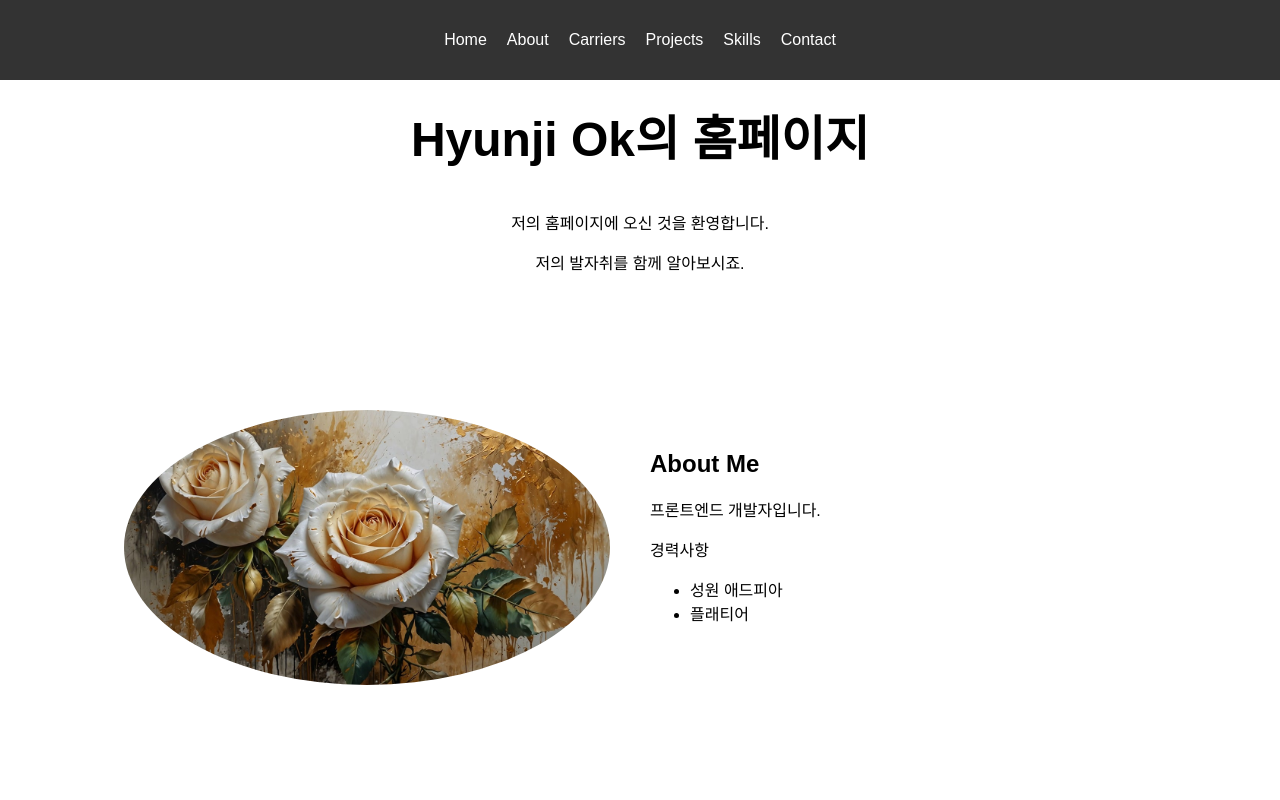
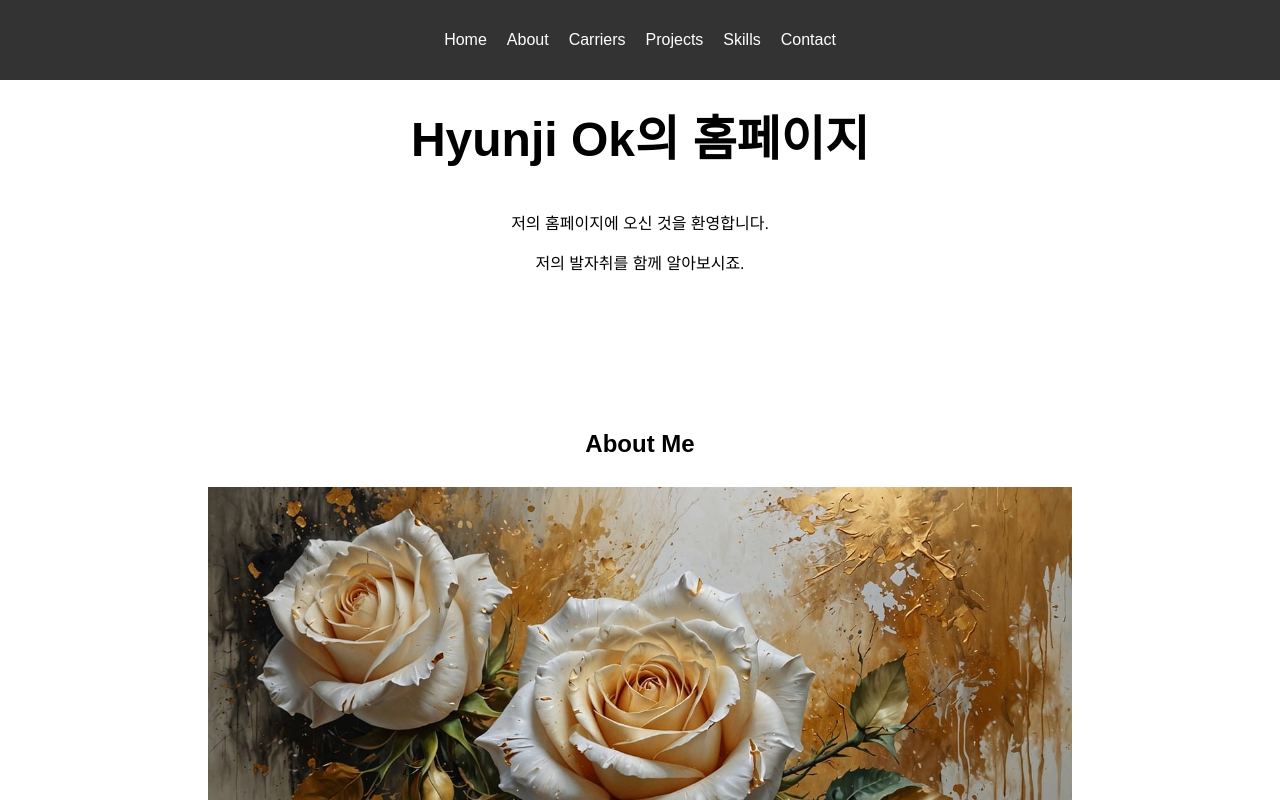
Before and after one commit to hyunji-ok/home, a React (Create React App) app: page / in a window 1280 px wide. Shown: the top 800 px of the page. Built offline with nearby package versions, Linux system fonts and the light colour scheme.

Commit message:
feat: about component 및 css 수정

```diff
--- a/src/App.css
+++ b/src/App.css
@@ -71,22 +71,18 @@ section {
 }
 
 /* about section */
-.about {
-  display: flex;
-  justify-content: center;
+.about .about-item {
+  width: 80%;
+  margin: 0 auto;
+  padding: 10px;
+  text-align: left;
 }
 
-.about img {
-  width: 45%;
-  margin-right: 20px;
-  border-radius: 50%;
+.about .about-item img {
+  width: 100%;
+  margin: 0 auto;
 }
 
-.about .about-text {
-  width: 45%;
-  text-align: left;
-  padding: 20px;
-}
 
 .carrier-cards {
   display: flex;
--- a/src/components/About.js
+++ b/src/components/About.js
@@ -4,16 +4,12 @@ import about from '../images/about_1280.jpg'
 function About() {
   return (
     <div className="about">
-      <img src={about} alt="Profile" />
-      <div className="about-text">
-        <h2>About Me</h2>
-        <p>프론트엔드 개발자입니다.</p>
-
-        <div>경력사항</div>
-        <ul>
-          <li>성원 애드피아</li>
-          <li>플래티어</li>
-        </ul>
+      <h2>About Me</h2>
+      <div className='about-item'>
+        <img src={about} alt="Profile" />
+        <div className="about-text">
+          <p>프론트엔드 개발자입니다.</p>
+        </div>
       </div>
     </div>
   );
```
